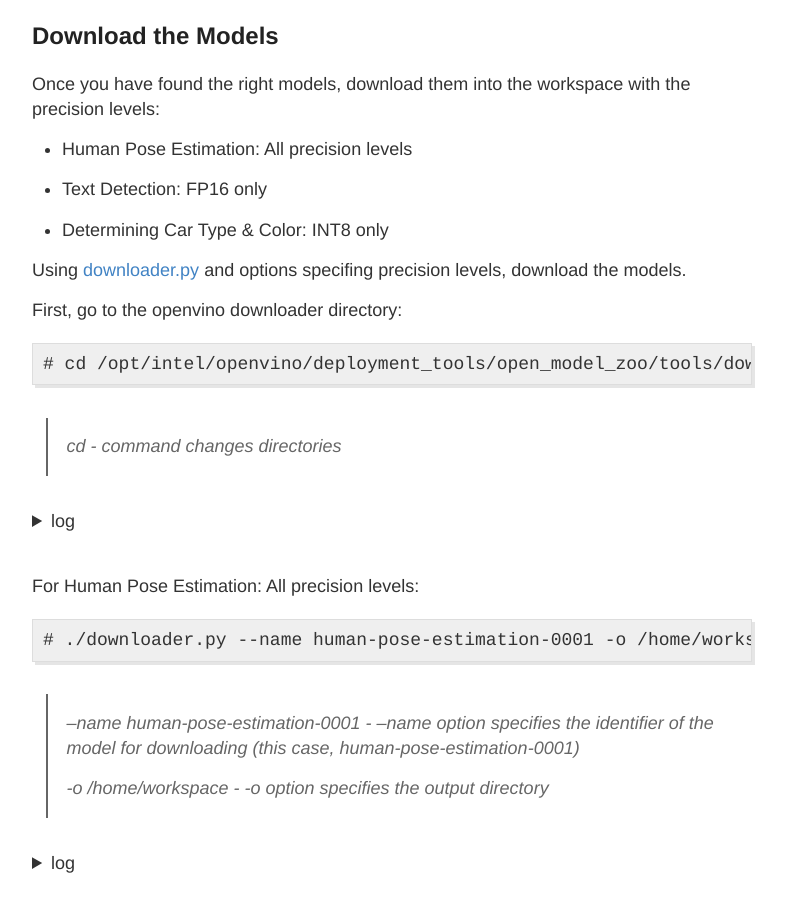
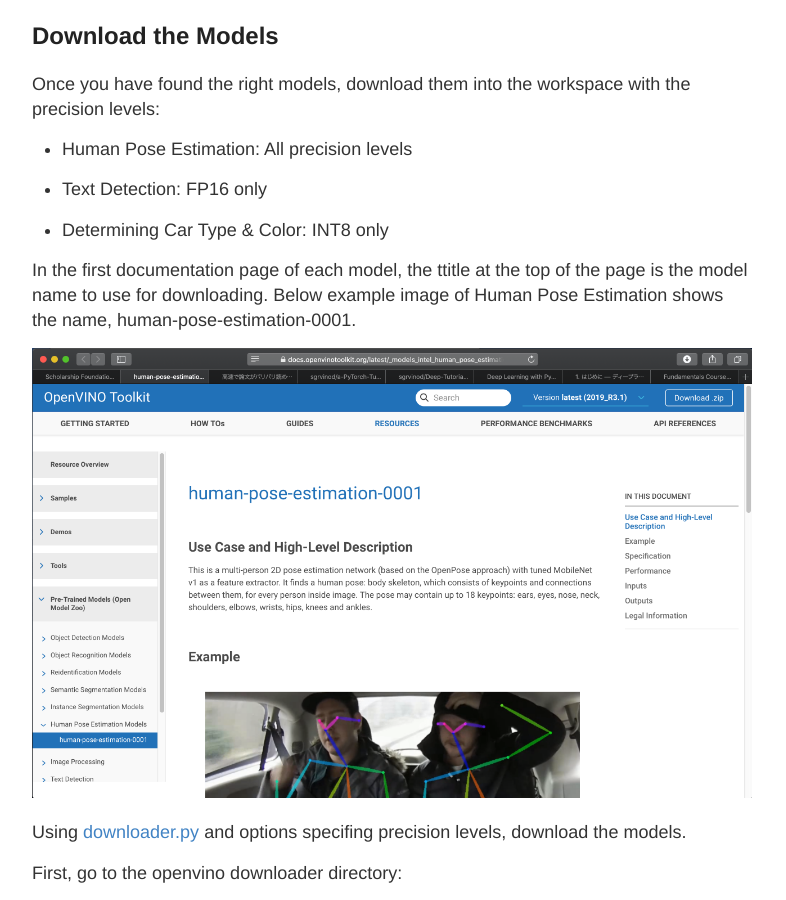
Before and after one commit to yamatokataoka/blog2, a Jekyll site: the page built from _posts/2019-12-25-intel-edge-ai-fundamentals-course.md, in a window 1280 px wide and 900 px high, scrolled down 2870 px. Shown: the whole window, without its empty margins (248-1034 px from the left). Built offline with Jekyll 4.4.1, drawn with Linux system fonts in a browser that asks for light colours.

Commit message:
Add model name finding

```diff
--- a/_posts/2019-12-25-intel-edge-ai-fundamentals-course.md
+++ b/_posts/2019-12-25-intel-edge-ai-fundamentals-course.md
@@ -70,6 +70,10 @@ Once you have found the right models, download them into the workspace with the
 - Text Detection: FP16 only
 
 - Determining Car Type & Color: INT8 only
+
+In the first documentation page of each model, the ttitle at the top of the page is the model name to use for downloading. Below example image of Human Pose Estimation shows the name, human-pose-estimation-0001.
+
+{% include helpers/image.html name="Screen Shot 2019-12-27 at 21.25.19.png" %}
 
 Using [downloader.py](http://docs.openvinotoolkit.org/latest/_tools_downloader_README.html) and options specifing precision levels, download the models.
 
```
Also changed, not shown: images/posts/2019-12-25-intel-edge-ai-fundamentals-course/Screen Shot 2019-12-27 at 21.25.19.png (added).
